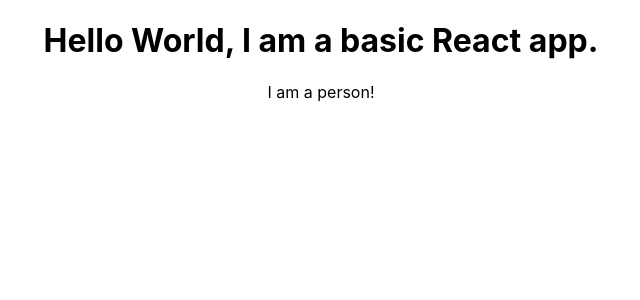
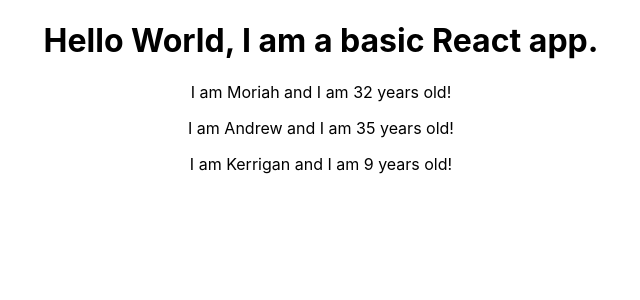
Before and after one commit to moriahhumphries/react-basics, a React (Create React App) app: page / in a window 1280 px wide. Shown: the top 300 px of the page, without its empty margins (319-959 px from the left). Built offline with nearby package versions, Linux system fonts and the light colour scheme.

Commit message:
Added props to Person

```diff
--- a/src/App.js
+++ b/src/App.js
@@ -1,4 +1,4 @@
-import React, { Component } from 'react';
+import React, {Component} from 'react';
 import './App.css';
 import Person from './Person/Person';
 
@@ -8,7 +8,9 @@
             <header className="App-header">
                 <h1>Hello World, I am a basic React app.</h1>
             </header>
-      <Person />
+            <Person name="Moriah" age="32"/>
+            <Person name="Andrew" age="35"/>
+            <Person name="Kerrigan" age="9">My Hobby: Meowing at night.</Person>
         </div>
     );
 }
--- a/src/Person/Person.js
+++ b/src/Person/Person.js
@@ -1,7 +1,7 @@
 import React from 'react';
 
-const person = () => {
-    return <p>I am a person!</p>
+const person = (props) => { // props = object with all properties passed in
+    return <p>I am {props.name} and I am {props.age} years old!</p>
 };
 
 export default person;
```
Lines whose indentation alone changed are shown as unchanged.
